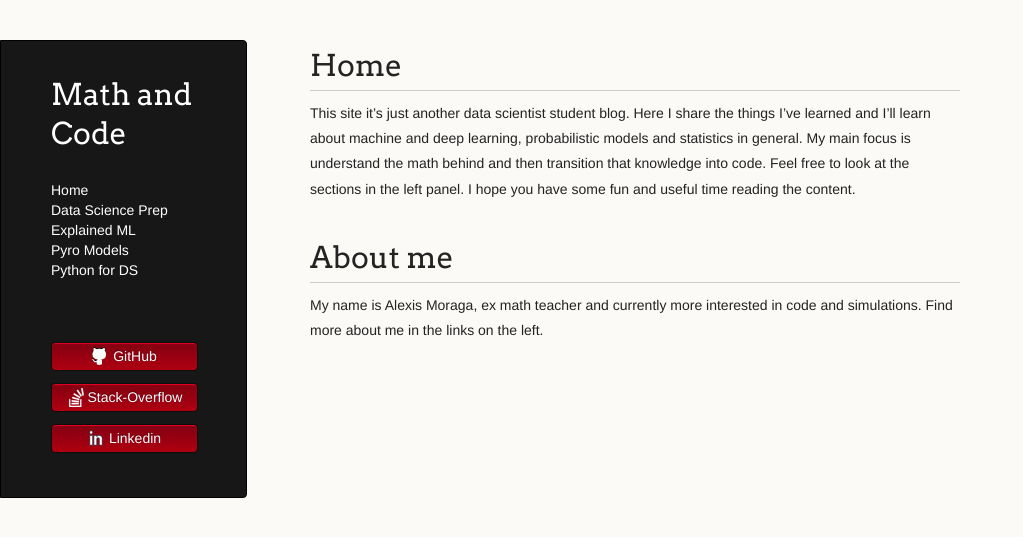
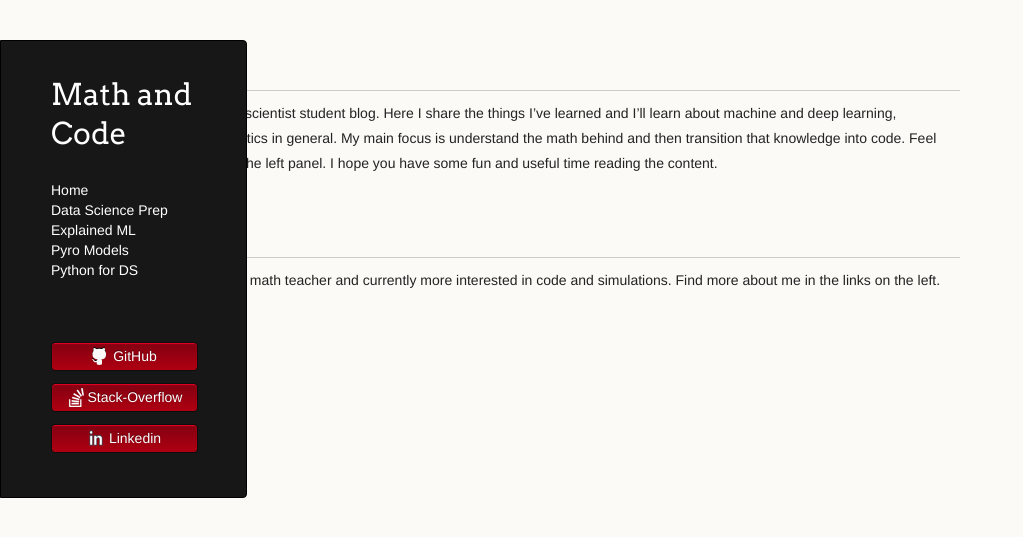
Before and after one commit to LemonPy29/LemonPy29.github.io, a Jekyll site: the page built from index.md, in a window 1280 px wide. Shown: the top 537 px of the page, without its empty margins (0-1023 px from the left). Built offline with Jekyll 4.4.1, drawn with Linux system fonts in a browser that asks for light colours; nearby versions of some CDN libraries; the repository's description, which GitHub fills in, is left out; our own code applies the rules of GitHub Pages for plain Markdown files.

Commit message:
update css

```diff
--- a/_sass/jekyll-theme-dinky.scss
+++ b/_sass/jekyll-theme-dinky.scss
@@ -27,7 +27,7 @@ time, mark, audio, video {
 /* Base text styles */
 
 body {
-	padding:10px 10px 0 0;
+	padding:10px 0px 0 0;
 	font-family:"Helvetica Neue", Helvetica, Arial, sans-serif;
 	font-size: 14px;
 	color: #232323;
@@ -339,7 +339,7 @@ a.buttons:hover {
 /* Section - for main page content */
 
 section {
-  width:650px;
+  width:900px;
   float:right;
   padding-bottom:50px;
 }
```
